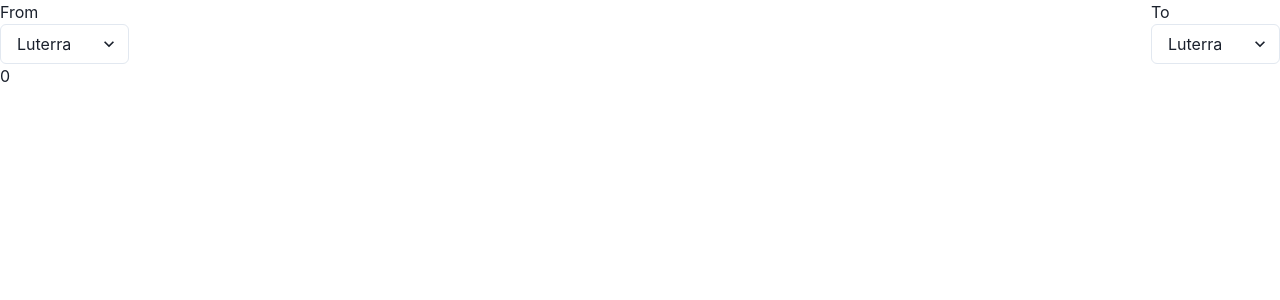
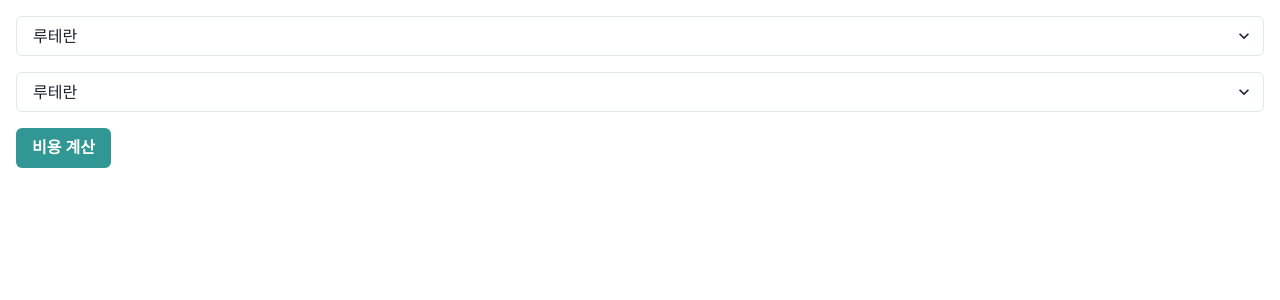
Before and after one commit to loamap/loamap, a React (Vite) app: page / in a window 1280 px wide. Shown: the top 300 px of the page. Built offline with nearby package versions, Linux system fonts and the light colour scheme.

Commit message:
Refactor code and add LinersPricing component

```diff
--- a/src/App.tsx
+++ b/src/App.tsx
@@ -1,47 +1,7 @@
-import { Box, Flex, Select, Spacer, Text } from '@chakra-ui/react';
-import { useMemo, useState } from 'react';
-import linersPricing from './assets/liners-pricing.ts';
+import { LinersPricing } from './LinenerPricing.tsx';
 
 function App() {
-  const [from, setFrom] = useState<string>('Luterra');
-  const [to, setTo] = useState<string>();
-
-  const price = useMemo(() => {
-    return to ? linersPricing[from][to] : 0;
-  }, [from, to]);
-
-  return (
-    <>
-      <Flex minWidth="max-content" alignItems="center">
-        <Box>
-          <Text>From</Text>
-          <Select
-            onChange={e => {
-              setFrom(e.target.value);
-            }}
-          >
-            {Object.keys(linersPricing).map(key => (
-              <option key={key}>{key}</option>
-            ))}
-          </Select>
-        </Box>
-        <Spacer />
-        <Box>
-          <Text>To</Text>
-          <Select
-            onChange={e => setTo(e.target.value)}
-            defaultChecked={false}
-            value={to}
-          >
-            {Object.keys(linersPricing[from]).map(to => (
-              <option key={to} label={to} value={to} />
-            ))}
-          </Select>
-        </Box>
-      </Flex>
-      <Text>{price}</Text>
-    </>
-  );
+  return <LinersPricing />;
 }
 
 export default App;
--- /dev/null
+++ b/src/Graph.ts
@@ -0,0 +1,77 @@
+import linersPricing from "./assets/liners-pricing";
+
+
+interface Edge {
+    to: string;
+    cost: number;
+}
+
+interface Graph {
+    [key: string]: Edge[];
+}
+
+
+const graph: Graph = {};
+for (const [from, destinations] of Object.entries(linersPricing)) {
+    graph[from] = Object.entries(destinations).map(([to, cost]) => ({ to, cost }));
+}
+
+interface DijkstraResult {
+    cost: number;
+    path: string[];
+}
+
+const dijkstra = (graph: Graph, start: string, end: string): DijkstraResult => {
+    const costs: { [key: string]: number } = {};
+    const backtrace: { [key: string]: string | null } = {};
+    const visited: { [key: string]: boolean } = {};
+    const nodes = new Set<string>();
+
+    for (let node in graph) {
+        costs[node] = node === start ? 0 : Infinity;
+        backtrace[node] = null;
+        nodes.add(node);
+    }
+
+    while (nodes.size) {
+        let minNode: string | null = null;
+
+        nodes.forEach((node) => {
+            if (minNode === null || costs[node] < costs[minNode]) {
+                minNode = node;
+            }
+        });
+
+        if (minNode === null) break;
+        if (minNode === end) break;
+
+        nodes.delete(minNode);
+        visited[minNode] = true;
+
+        const edges = graph[minNode];
+        edges.forEach((edge) => {
+            if (!visited[edge.to]) {
+                const newCost = costs[minNode] + edge.cost;
+                if (newCost < costs[edge.to]) {
+                    costs[edge.to] = newCost;
+                    backtrace[edge.to] = minNode;
+                }
+            }
+        });
+    }
+
+
+    const path: string[] = [];
+    let currentNode = end;
+    while (currentNode) {
+        path.unshift(currentNode);
+        currentNode = backtrace[currentNode]!;
+    }
+
+    return {
+        cost: costs[end],
+        path,
+    };
+};
+
+export { dijkstra, graph };
--- /dev/null
+++ b/src/LinenerPricing.tsx
@@ -0,0 +1,73 @@
+import { Box, Button, Select, Text, VStack } from '@chakra-ui/react';
+import { useState } from 'react';
+import { dijkstra, graph } from './Graph';
+
+const locationNames: { [key: string]: string } = {
+  Luterra: '루테란',
+  Tortoyk: '토토이크',
+  Anikka: '애니츠',
+  Arthetine: '아르데타인',
+  Shushire: '슈샤이어',
+  NorthVern: '베른북부',
+  Rohendel: '로헨델',
+  Feiton: '페이튼',
+  Yorn: '욘',
+  Punika: '파푸니카',
+  SouthVern: '베른남부',
+  Pleccia: '플레체',
+  Rowen: '로웬',
+  Voldis: '볼다이크',
+  Kurzan: '쿠르잔',
+};
+
+export const LinersPricing = () => {
+  const [from, setFrom] = useState<string>('Luterra');
+  const [to, setTo] = useState<string>('Luterra');
+  const [result, setResult] = useState<{ cost: number; path: string[] } | null>(
+    null
+  );
+
+  const handleCalculate = () => {
+    const { cost, path } = dijkstra(graph, from, to);
+    setResult({ cost, path });
+  };
+
+  return (
+    <>
+      <Box className="p-4">
+        <Box className="mb-4">
+          <Select value={from} onChange={e => setFrom(e.target.value)}>
+            {Object.keys(graph).map(location => (
+              <option key={location} value={location}>
+                {locationNames[location]}
+              </option>
+            ))}
+          </Select>
+        </Box>
+        <Box className="mb-4">
+          <Select value={to} onChange={e => setTo(e.target.value)}>
+            {Object.keys(graph).map(location => (
+              <option key={location} value={location}>
+                {locationNames[location]}
+              </option>
+            ))}
+          </Select>
+        </Box>
+        <Button colorScheme="teal" onClick={handleCalculate}>
+          비용 계산
+        </Button>
+        {result !== null && (
+          <VStack className="mt-4" align="start">
+            <Text>
+              {locationNames[from]}에서 {locationNames[to]}까지의 여행 비용은{' '}
+              {result.cost} 원 입니다.
+            </Text>
+            <Text>
+              경로: {result.path.map(loc => locationNames[loc]).join(' -> ')}
+            </Text>
+          </VStack>
+        )}
+      </Box>
+    </>
+  );
+};
```
Also changed, not shown: 1 other file (tests, documents, lock files or other folders).
